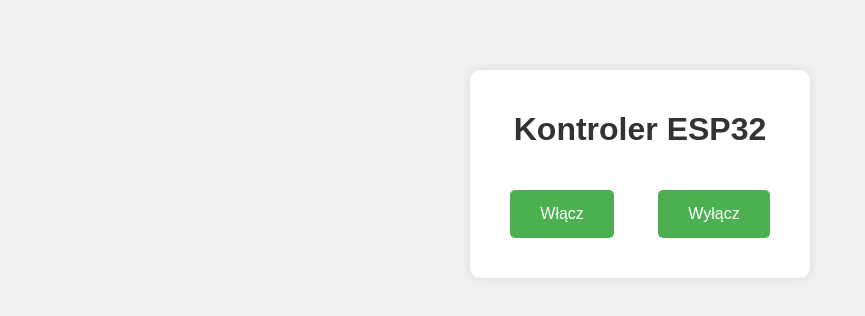
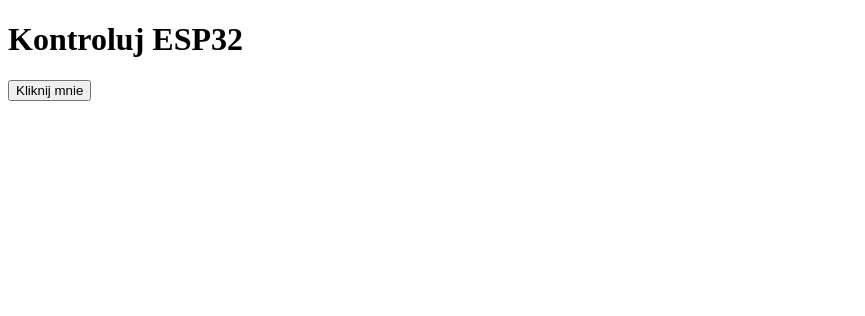
Before and after one commit to thanatos3333/xLipa.github.io, a plain HTML site: page index.html in a window 1280 px wide. Shown: the whole page, without its empty margins (0-865 px from the left). Drawn offline with Linux system fonts and the light colour scheme.

Commit message:
Update index.html

```diff
--- a/index.html
+++ b/index.html
@@ -4,26 +4,9 @@
     <meta charset="UTF-8">
     <meta name="viewport" content="width=device-width, initial-scale=1.0">
     <title>ESP32 Control</title>
-    <link rel="stylesheet" href="styles.css">
 </head>
 <body>
-    <div class="container">
-        <h1>Kontroler ESP32</h1>
-        <button onclick="sendData('on')">Włącz</button>
-        <button onclick="sendData('off')">Wyłącz</button>
-    </div>
-
-    <script>
-        const esp32Ip = 'http://192.168.1.55'; // Adres IP twojego ESP32
-
-        function sendData(action) {
-            fetch(`${esp32Ip}/${action}`)
-                .then(response => response.text())
-                .then(data => {
-                    console.log(`Odpowiedź z ESP32: ${data}`);
-                })
-                .catch(error => console.error('Błąd:', error));
-        }
-    </script>
+    <h1>Kontroluj ESP32</h1>
+    <button onclick="fetch('https://<adres_IP_ESP32>/message')">Kliknij mnie</button>
 </body>
 </html>
```
